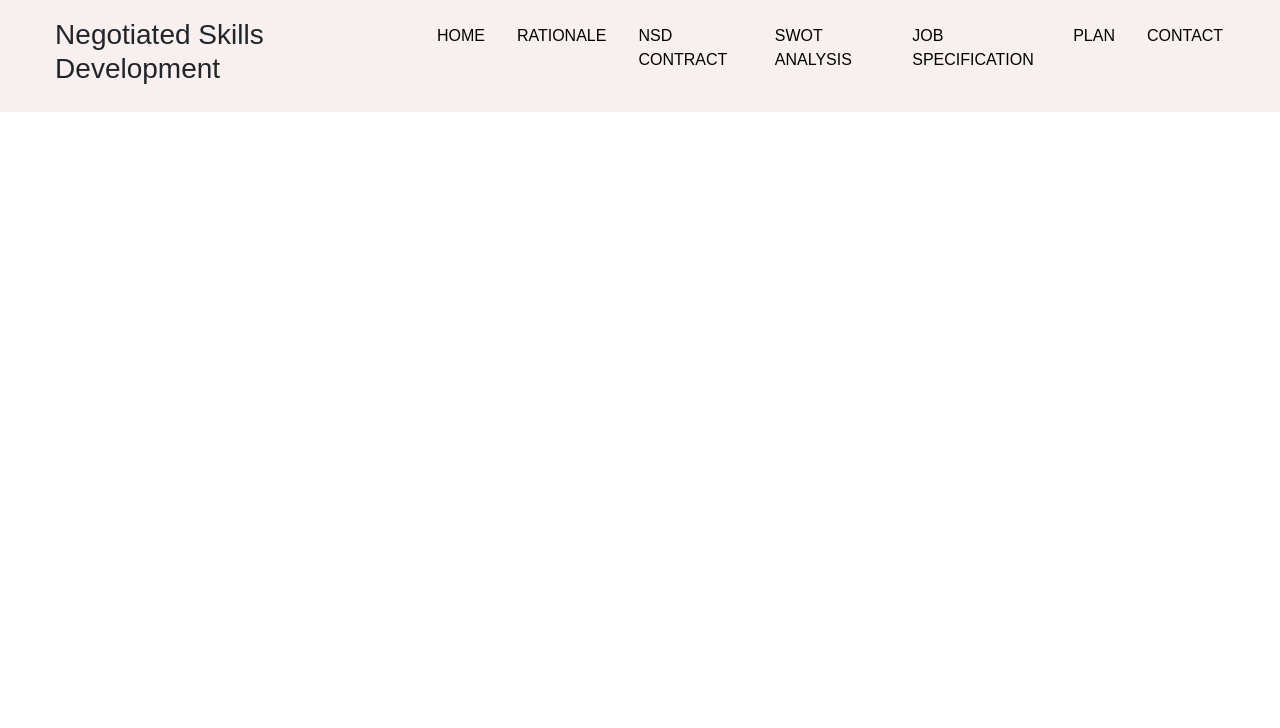
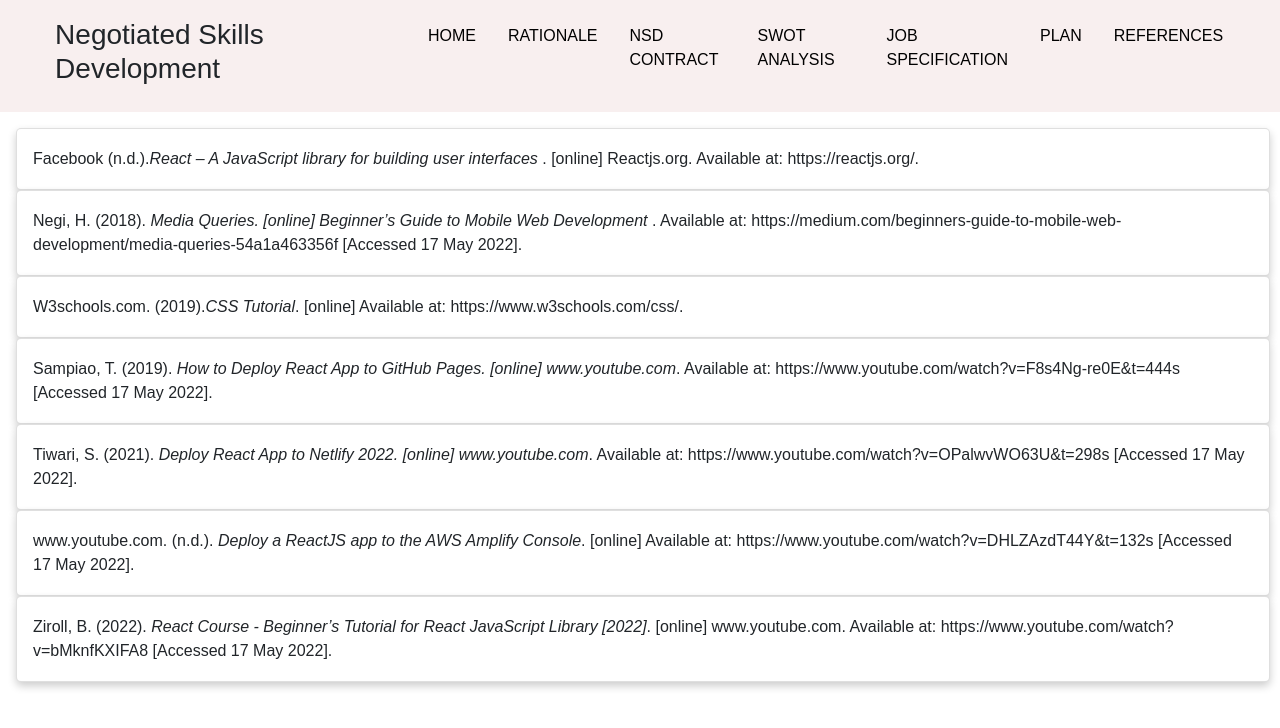
Before and after one commit to SriAbi20/NSD, a React (Create React App) app: page /ref in a window 1280 px wide. Shown: the top 728 px of the page. Built offline with nearby package versions, Linux system fonts and the light colour scheme; a web font is replaced by a local one.

Commit message:
Final version 1.0

```diff
--- a/src/App.js
+++ b/src/App.js
@@ -8,6 +8,7 @@
 import Rationale from './components/Rationale/Rationale';
 import JobSpec from './components/JobSpec/JobSpec';
 import Plan from './components/Plan/Plan';
+import References from './components/References/References';
 
 
 function App() {
@@ -25,6 +26,7 @@
         <Route path="/job" exact element={<JobSpec/>}/>
         <Route path="/plan" exact element={<Plan/>}/>
         <Route path="/contact"exact element={<Contact/>}/>
+        <Route path="/ref"exact element={<References/>}/>
       </Routes>
     </Router>
   );
--- a/src/components/Header/Header.js
+++ b/src/components/Header/Header.js
@@ -40,7 +40,7 @@
                         <Link to='/plan'>Plan</Link>
                     </li>
                     <li>
-                        <Link to='/contact'>Contact</Link>
+                        <Link to='/ref'>References</Link>
                     </li>
                 </ul>
             </nav>
--- a/src/components/NSDContract/NSDContract.js
+++ b/src/components/NSDContract/NSDContract.js
@@ -19,7 +19,7 @@
                         <td data-label='Expected Date of completion'>Date:18/05/2022</td>
                     </tr>
                     <tr>
-                        <td data-label='Title'>To gain valuable skills in React.js (50%)</td>
+                        <td data-label='Title'>To gain valuable skills in React.js (30%)</td>
                         <td data-label='Description'>As a complete beginner with React.js coding language, I will watch youtube videos and complete tutorials and exercises to learn how to build basic applications using the appropriate coding such as React.js & Redux.</td>
                         <td data-label='In what format will you evidence your learning outcome?' >E-Portfolio also built using React.js, hence evidencing the skills acquired, the progress will be described on my blog.</td>
                         <td data-label='Expected Date of completion'>Date:18/05/2022</td>
@@ -27,7 +27,13 @@
                     <tr>
                         <td data-label='Title'>To adhere to develop responsive application (20%)</td>
                         <td data-label='Description'> Nowadays lot of employers expecting developers to develop responsive app which should align and work across all the devices such as mobile , tablet and desktop.</td>
-                        <td data-label='In what format will you evidence your learning outcome?'>E-Portfolio blog will evidence that responsiveness have been followed.</td>
+                        <td data-label='In what format will you evidence your learning outcome?'>E-Portfolio blog will evidence that responsiveness have been addressed.</td>
+                        <td data-label='Expected Date of completion'>Date:18/05/2022</td>
+                    </tr>
+                    <tr>
+                        <td data-label='Title'>To deploy responsive application in Amazon Web Services(20%)</td>
+                        <td data-label='Description'>The deployment process should be understood by front end developers. Employers, in particular, expect developers to be familiar with Amazon Web Services.</td>
+                        <td data-label='In what format will you evidence your learning outcome?'>E-Portfolio blog will be deployed in AWS and link will be given as a proof.</td>
                         <td data-label='Expected Date of completion'>Date:18/05/2022</td>
                     </tr>
                 </tbody>
--- a/src/components/Plan/Plan.js
+++ b/src/components/Plan/Plan.js
@@ -25,14 +25,14 @@
   </div>
   <div className="timelinecontainer right">
     <div className="content">
-      <h3> Week 5</h3>
-      <p>Creating NSD E-Portfolio using React Programming.</p>
+      <h3> Week 5 to 10</h3>
+      <p>Created NSD E-Portfolio using React Programming.</p>
     </div>
   </div>
   <div className="timelinecontainer left">
     <div className="content">
-      <h3> Week 6 to 12</h3>
-      <p>Planned to create many responsive application.</p>
+      <h3> Week 11 to 12</h3>
+      <p>Deployed react application in AWS cloud.</p>
     </div>
   </div>
 </div>
--- a/src/components/Rationale/Rationale.js
+++ b/src/components/Rationale/Rationale.js
@@ -13,8 +13,8 @@
 In this module, I planned to create and deploy many responsive react application on different platforms such as github.
 </p>
 <p className='textalignment'>
-The reason behind choosing this React language is , I was a SAP UI5 Consulatant in a reputed IT compancy there I used to create SAP frontend applications.But I always keen to learn recent or modernized technology such as react
-which is developed and maintained by facebook.Our day to day application such as Facebook,WhatsApp,Instagram are developed by react.So I decided to learn more about this language through this module.
+The reason behind choosing this React language is , I was a SAP UI5 Consulatant in a reputed IT compancy there I used to create SAP frontend applications.But I always keen to learn recent or modernized technology such as Angular,Vue.js and React js.
+I have decided to learn React.js which is developed and maintained by facebook.Our day to day application such as Facebook,WhatsApp,Instagram are developed by react.So I decided to learn more about this language through this module.
 </p>
 <h6 className='bold'>
     React JS
--- /dev/null
+++ b/src/components/References/References.js
@@ -0,0 +1,49 @@
+import React from 'react';
+import './References.scss';
+
+const References = () =>{
+    return(
+   <div className="References">
+   <div className="card">
+    <div className="container">
+  Facebook (n.d.).<i>React – A JavaScript library for building user interfaces </i>. [online] Reactjs.org. Available at: https://reactjs.org/.
+  </div>
+  </div>
+  <div className="card">
+    <div className="container">
+    Negi, H. (2018).<i> Media Queries. [online] Beginner’s Guide to Mobile Web Development </i>. Available at: https://medium.com/beginners-guide-to-mobile-web-development/media-queries-54a1a463356f [Accessed 17 May 2022].
+    </div>
+  </div>
+  <div className="card">
+      <div className="container">
+      W3schools.com. (2019).<i>CSS Tutorial</i>. [online] Available at: https://www.w3schools.com/css/.
+      </div>
+  </div>
+  <div className="card">
+  <div className="container">
+  Sampiao, T. (2019).<i> How to Deploy React App to GitHub Pages. [online] www.youtube.com</i>. Available at: https://www.youtube.com/watch?v=F8s4Ng-re0E&t=444s [Accessed 17 May 2022].
+  </div>
+
+  </div>
+  <div className="card">
+  <div className="container">
+  Tiwari, S. (2021).<i> Deploy React App to Netlify 2022. [online] www.youtube.com</i>. Available at: https://www.youtube.com/watch?v=OPalwvWO63U&t=298s [Accessed 17 May 2022].
+  </div>
+
+  </div>
+  <div className="card">
+  <div className="container">
+  www.youtube.com. (n.d.). <i>Deploy a ReactJS app to the AWS Amplify Console</i>. [online] Available at: https://www.youtube.com/watch?v=DHLZAzdT44Y&t=132s [Accessed 17 May 2022].
+  </div>
+
+  </div>
+  <div className="card">
+  <div className="container">
+  Ziroll, B. (2022). <i>React Course - Beginner’s Tutorial for React JavaScript Library [2022]</i>. [online] www.youtube.com. Available at: https://www.youtube.com/watch?v=bMknfKXIFA8 [Accessed 17 May 2022].
+  </div>
+  </div>
+   </div>
+    )
+
+}
+export default References;
--- /dev/null
+++ b/src/components/References/References.scss
@@ -0,0 +1,26 @@
+.References{
+    display: flex;
+    flex-direction: column;
+}
+.card {
+    box-shadow: 0 4px 8px 0 rgba(0,0,0,0.2);
+    transition: 0.3s;
+    width: 98%;
+    border-radius: 5px;
+  }
+ .card:hover {
+    box-shadow: 0 8px 16px 0 rgba(0,0,0,0.2);
+  }
+
+  .container {
+    padding: 2px 16px;
+    max-width: 1530px !important;
+  }
+  @media (max-width:1050px) {
+    .jobspec{
+      display: block;
+  }
+  .References{
+    width: 97%;
+  }
+  }
```
